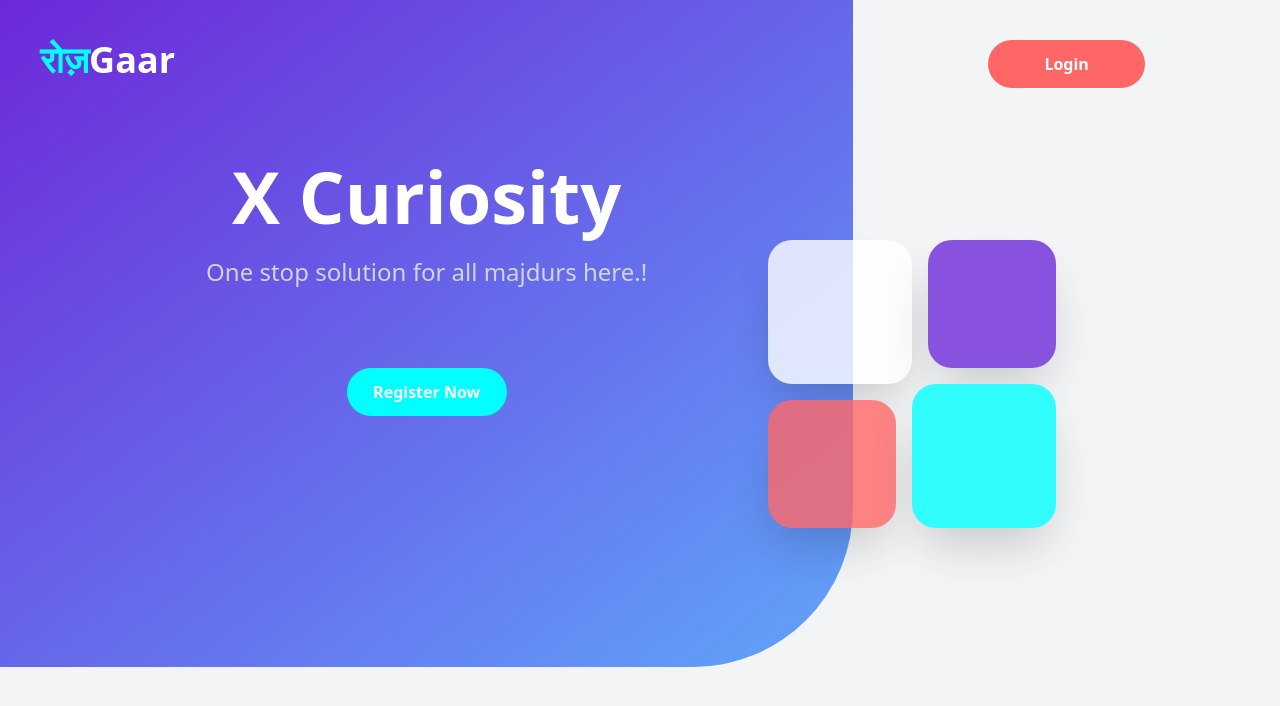
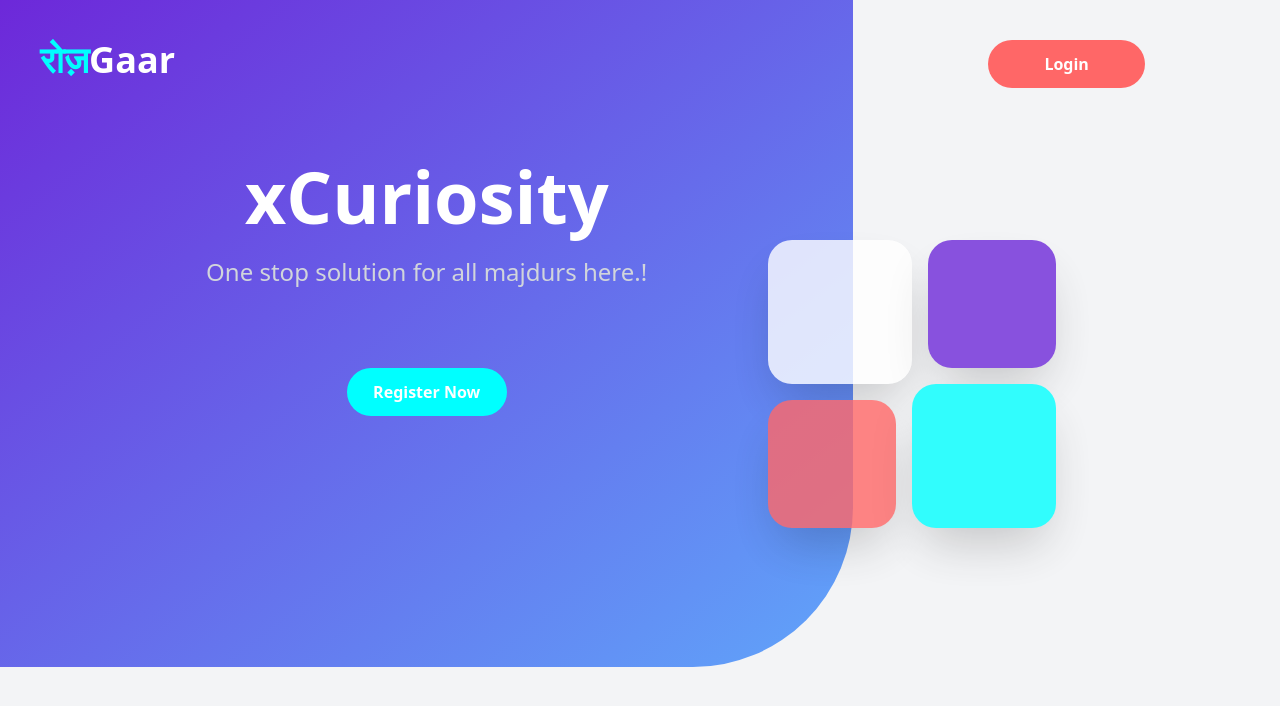
Before and after one commit to devjayprakash/roojgaar, a React (Create React App) app in the folder frontend/: page / in a window 1280 px wide. Shown: the top 706 px of the page. Built offline with nearby package versions, Linux system fonts and the light colour scheme.

Commit message:
homepage

```diff
--- a/frontend/src/pages/home/index.jsx
+++ b/frontend/src/pages/home/index.jsx
@@ -15,7 +15,7 @@ const HomePage = ({ className }) => {
         <Logo className="m-10 mb-20 fade 2" />
         <div className="flex flex-col justify-center items-center">
           <h1 className="w-full text-center text-white text-7xl font-bold fade2h">
-            X Curiosity
+            xCuriosity
           </h1>
           <br />
           <h3 className="w-full text-center text-gray-300 px-5 text-2xl fade2h">
```
